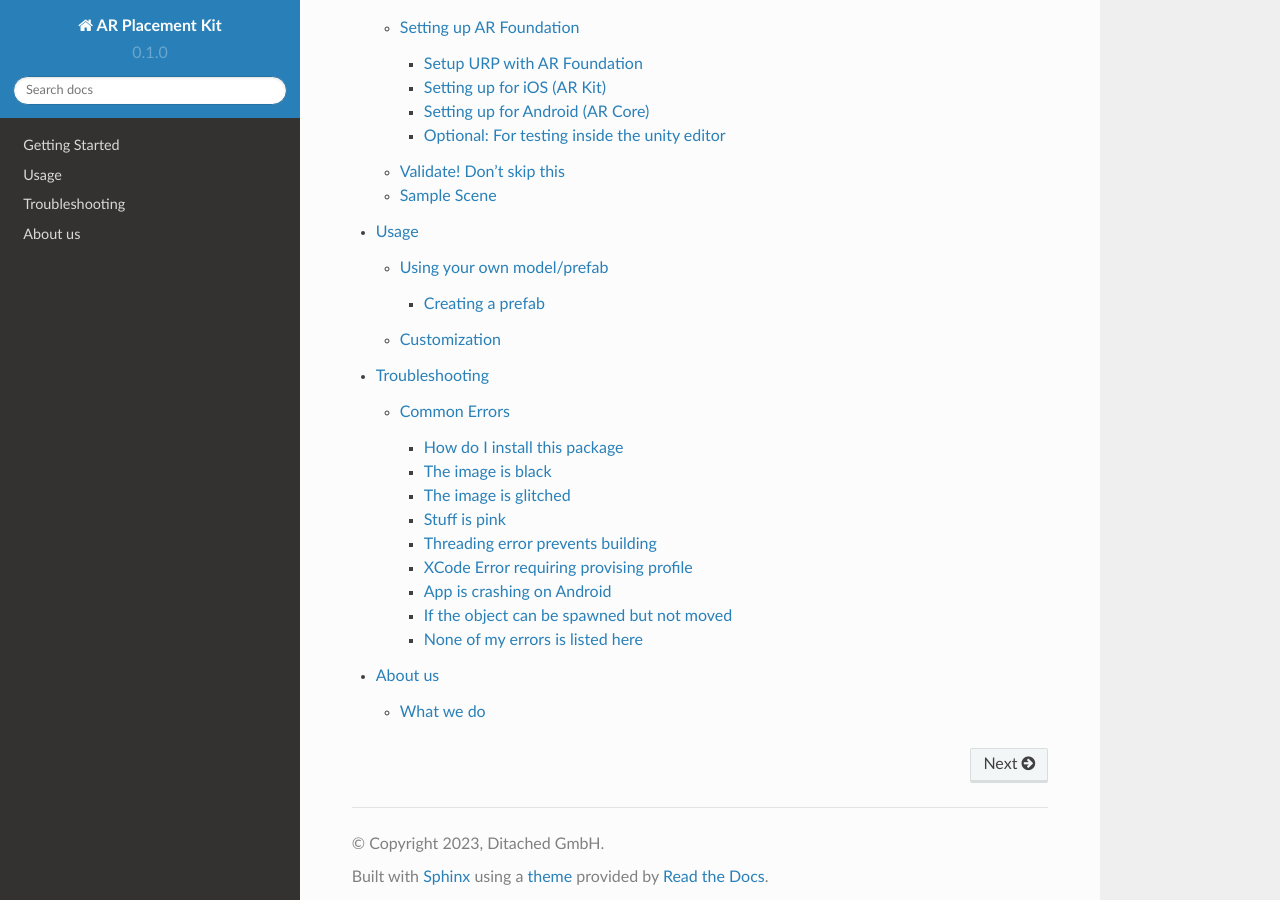
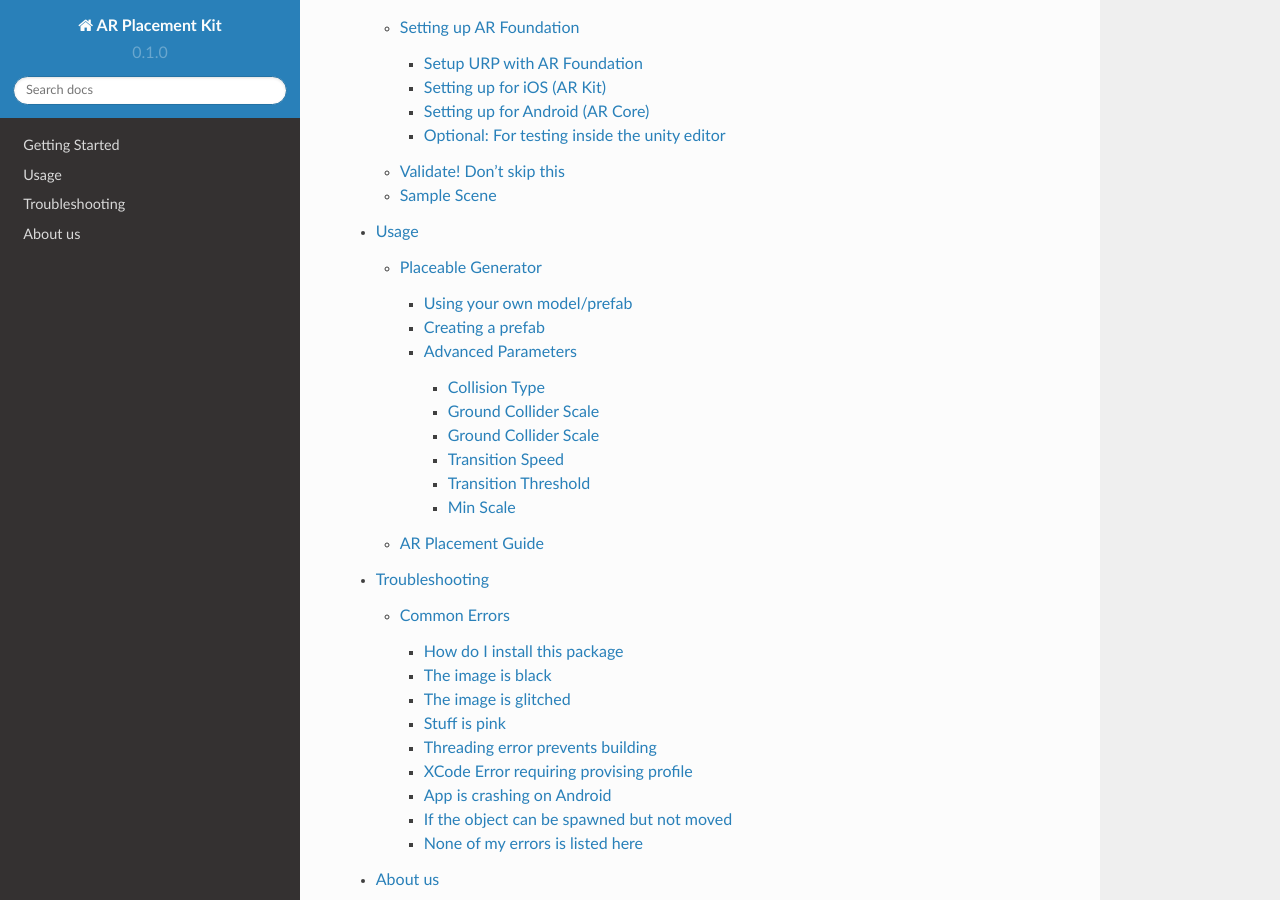
Before and after one commit to Ditached/ARPlacementKit-Docs, a Sphinx documentation site: the page built from docs/source/index.rst, in a window 1280 px wide and 900 px high, scrolled down 2211 px. Built offline with Sphinx 7.4.7 and the Read the Docs theme 2.0.0, drawn with Linux system fonts in a browser that asks for light colours; some of the changed lines change nothing that is shown.

Commit message:
Add customization instructions

```diff
--- a/docs/source/usage.rst
+++ b/docs/source/usage.rst
@@ -1,10 +1,9 @@
 #####
 Usage
 #####
-
 .. _usage:
 
-The two most important components of this package are the *AR Placement Guide* and the *Placeable Generator*. Both have to be on the same GameObject as the XR Origin.
+The two most important components of this package are the **AR Placement Guide* and the *Placeable Generator*. Both have to be on the same GameObject as the XR Origin.
 It is best to check the sample scene for a working example.
 
 .. image:: images/Inspector.png
@@ -18,10 +17,15 @@
 If you are not using the sample scene as a starting point, you will have to add the *AR Placement Guide* and the *Placeable Generator* to the XR Origin GameObject.
 As well as *AR Kit Coaching Overlay* to the *AR Session* GameObject (though this is optional as it is an iOS only feature).
 
+*******************
+Placeable Generator
+*******************
+
 Using your own model/prefab
-==========
+===========================
 By replacing the *Prefab* on the *Placeable Generator* in the inspector you can use your own prefab.
 Just drag in your model and everything should work out of the box. The transform inside the prefab will be preserved.
+Use the scale setting to change the initial scale of the object. It can still be resized during run-time using gestures.
 
 .. image:: images/CustomPrefab.png
     :width: 400
@@ -32,7 +36,7 @@
 If you are looking for an example prefab check out the sample one.
 
 Creating a prefab
-~~~~~~~~~~~~~~~~~~~~~~~~~~~~~~~~~~~~~~~
+=================
 .. note::
    If you know how to create a prefab, you can skip this section.
 
@@ -42,5 +46,46 @@
 
 `More info on creating prefabs <https://docs.unity3d.com/Manual/CreatingPrefabs.html>`_.
 
+Advanced Parameters
+===================
+
+Collision Type
+--------------
+The type of collider used for collision detection.
+For precision reasons its recommended to use the Mesh option, but as a fallback you can switch to Box when working with unoptimized meshes.
+
+Ground Collider Scale
+---------------------
+The placeable uses a separate ground collider to determine if it is currently connected to the ground. Based on this, surface switching to lower surfaces is triggered.
+A larger number means the placeable will stay on the higher surface longer before dropping down to the lower one, a smaller one will lead to an earlier surface change.
+
+
+Ground Collider Scale
+---------------------
+The placeable uses a separate collider to determine if it is currently colliding with the camera. Based on this, the placeable will determine when to stop if it is moving towards the camera.
+A larger number leads to a higher minimum distance, setting a very small number will enable the placeable to move into the camera or pass through it.
+
+Transition Speed
+----------------
+The speed in which the placeable transitions between surfaces with different height levels.
+Higher numbers lead to shorter transition time.
+
+Transition Threshold
+--------------------
+The minimum distance for a transition to be triggered. If distance is smaller than this value, the movement will be instantaneous.
+Raise this value if the placeable lags behind when dragging it with a finger gesture.
+Higher values lead to fewer transitions.
+
+Min Scale
+---------
+The smallest possible scale for the placeable when using the pinch gestures. When the scale is smaller or equal to this value, all instructions to reduce the placeable's scale are disregarded.
+
+******************
+AR Placement Guide
+******************
+
+
+
 Customization
+
 ==========
```
